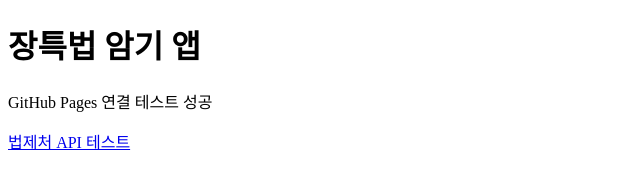
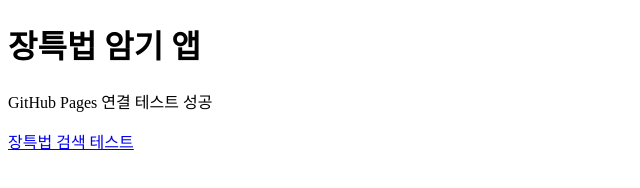
Before and after one commit to hodeok91/dalin-lab, a plain HTML site: page apps/law/index.html in a window 1280 px wide. Shown: the full height of the page, 0-640 px from the left. Drawn offline with Linux system fonts and the light colour scheme.

Commit message:
Update index.html

```diff
--- a/apps/law/index.html
+++ b/apps/law/index.html
@@ -9,9 +9,12 @@
   <p>GitHub Pages 연결 테스트 성공</p>
 
   <p>
-    <a href="https://www.law.go.kr/DRF/lawSearch.do?OC=hodeok91specialedu&target=eflaw&type=JSON&search=1&display=10&nw=3&query=%EC%9E%A5%EC%95%A0%EC%9D%B8%20%EB%93%B1%EC%97%90%20%EB%8C%80%ED%95%9C%20%ED%8A%B9%EC%88%98%EA%B5%90%EC%9C%A1%EB%B2%95" target="_blank">
-      법제처 API 테스트
-    </a>
+    <a
+  href="https://www.law.go.kr/DRF/lawSearch.do?OC=hodeok91specialedu&target=eflaw&type=JSON&search=1&display=10&query=%EC%9E%A5%EC%95%A0%EC%9D%B8%EB%93%B1%EC%97%90%EB%8C%80%ED%95%9C%ED%8A%B9%EC%88%98%EA%B5%90%EC%9C%A1%EB%B2%95"
+  target="_blank"
+>
+  장특법 검색 테스트
+</a>
   </p>
 </body>
 </html>
```
